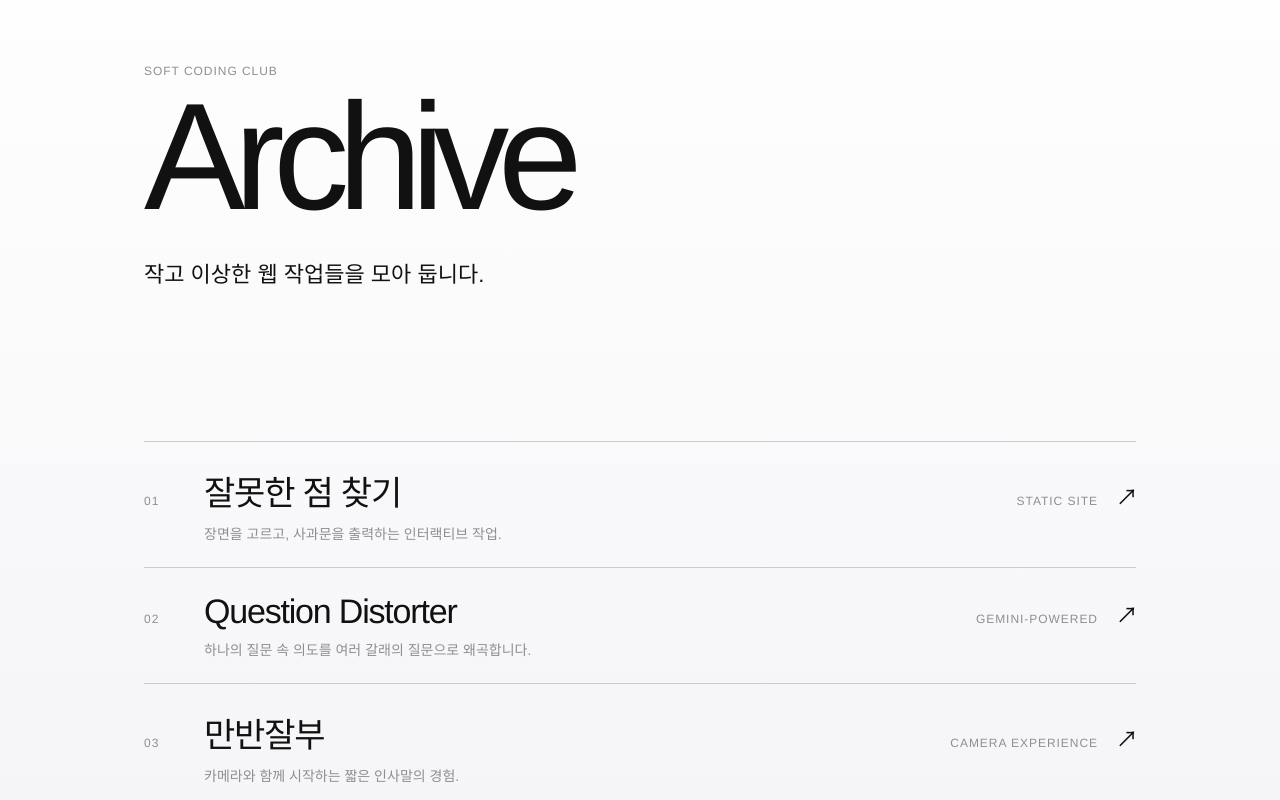
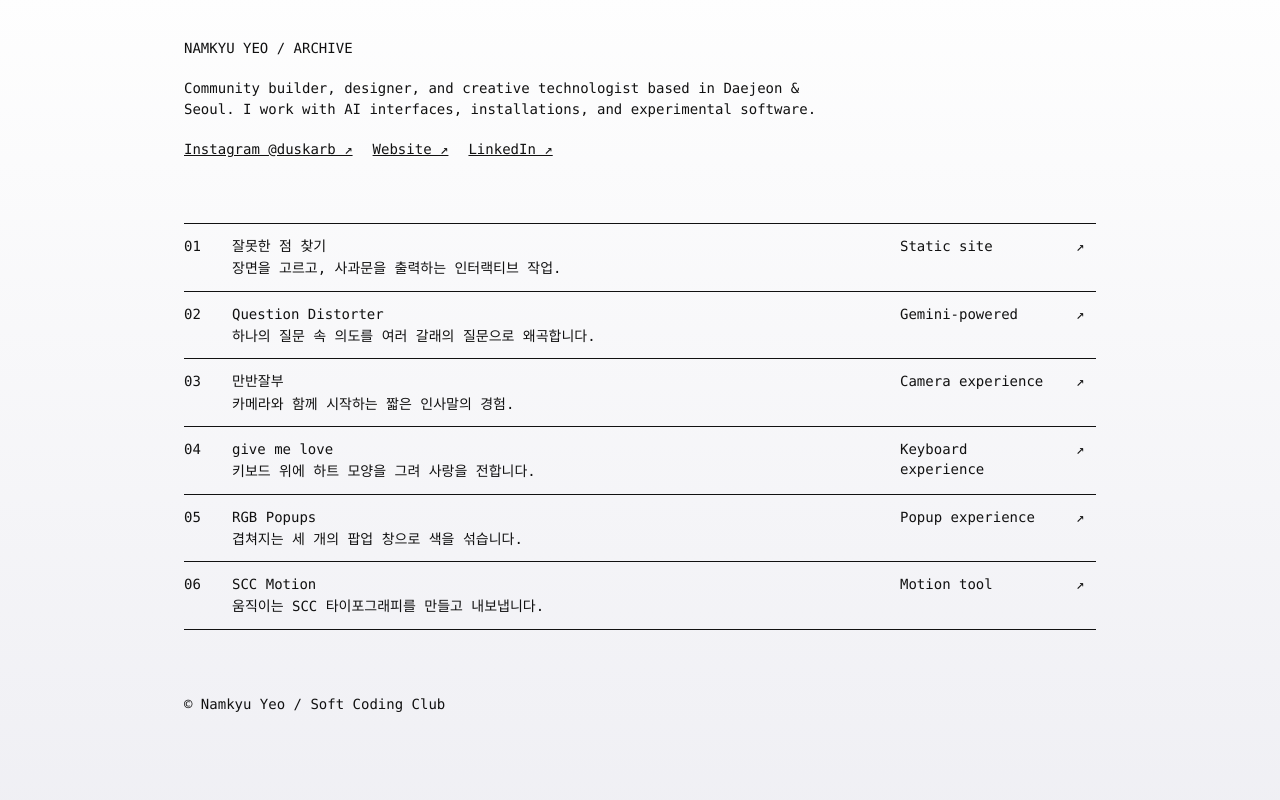
Before and after one commit to Soft-Coding-Club/scc-nky, a Next.js app: page / in a window 1280 px wide. Shown: the top 800 px of the page. Built offline with nearby package versions, Linux system fonts and the light colour scheme.

Commit message:
Simplify archive design and add profile links

```diff
--- a/app/globals.css
+++ b/app/globals.css
@@ -39,101 +39,90 @@ textarea {
 }
 
 .archive {
-  display: flex;
-  flex-direction: column;
-  justify-content: space-between;
   margin: 0 auto;
-  max-width: 1120px;
+  max-width: 960px;
   min-height: 100vh;
-  padding: clamp(24px, 5vw, 64px);
+  padding: 24px;
+}
+
+.archive,
+.archive * {
+  font-family: "SFMono-Regular", Consolas, "Liberation Mono", Menlo, monospace;
+  font-size: 14px;
+  font-weight: 400;
+  letter-spacing: 0;
+  line-height: 1.45;
 }
 
 .archiveHeader {
-  padding-bottom: clamp(60px, 12vw, 160px);
-}
-
-.archiveEyebrow,
-.projectNumber,
-.projectKind,
-.archiveFooter {
-  color: var(--secondary);
-  font-size: 12px;
-  letter-spacing: 0.08em;
-  text-transform: uppercase;
-}
-
-.archiveEyebrow {
-  margin: 0 0 18px;
-}
-
-.archive h1 {
-  font-size: clamp(64px, 12vw, 152px);
-  font-weight: 300;
-  letter-spacing: -0.075em;
-  line-height: 0.8;
-  margin: 0;
+  margin-bottom: 64px;
 }
 
 .archiveIntro {
-  font-size: clamp(17px, 2vw, 22px);
-  font-weight: 300;
-  margin: 38px 0 0;
+  margin: 20px 0;
+  max-width: 650px;
+}
+
+.archiveLinks {
+  display: flex;
+  flex-wrap: wrap;
+  gap: 0 20px;
+}
+
+.archiveLinks a,
+.projectCard {
+  color: inherit;
+}
+
+.archiveLinks a:hover,
+.archiveLinks a:focus-visible,
+.projectCard:hover,
+.projectCard:focus-visible {
+  background: var(--ink);
+  color: var(--bg);
+  outline: none;
 }
 
 .projectList {
-  border-top: 1px solid var(--separator);
+  border-top: 1px solid var(--ink);
 }
 
 .projectCard {
-  align-items: baseline;
-  border-bottom: 1px solid var(--separator);
-  color: inherit;
+  align-items: start;
+  border-bottom: 1px solid var(--ink);
   display: grid;
-  gap: 18px;
-  grid-template-columns: 42px minmax(0, 1fr) auto 20px;
-  padding: 24px 0;
+  gap: 16px;
+  grid-template-columns: 32px minmax(0, 1fr) 160px 20px;
+  padding: 12px 0;
   text-decoration: none;
-  transition: padding 160ms ease;
-}
-
-.projectCard:hover,
-.projectCard:focus-visible {
-  padding-left: 12px;
 }
 
 .projectInfo {
   display: grid;
-  gap: 8px;
-}
-
-.projectTitle {
-  font-size: clamp(22px, 3vw, 34px);
-  font-weight: 400;
-  letter-spacing: -0.035em;
+  gap: 2px;
 }
 
 .projectDescription {
-  color: var(--secondary);
-  font-size: 14px;
-  font-weight: 300;
-}
-
-.projectArrow {
-  font-size: 22px;
+  max-width: 540px;
 }
 
 .archiveFooter {
-  margin-top: 100px;
+  margin-top: 64px;
+  padding-bottom: 24px;
 }
 
 @media (max-width: 620px) {
   .projectCard {
-    align-items: start;
-    grid-template-columns: 28px minmax(0, 1fr) 18px;
+    gap: 8px;
+    grid-template-columns: 28px minmax(0, 1fr) 16px;
   }
 
   .projectKind {
     display: none;
+  }
+
+  .archive {
+    padding: 16px;
   }
 }
 
--- a/app/page.tsx
+++ b/app/page.tsx
@@ -49,9 +49,26 @@ export default function ArchiveHome() {
   return (
     <main className="archive">
       <header className="archiveHeader">
-        <p className="archiveEyebrow">SOFT CODING CLUB</p>
-        <h1>Archive</h1>
-        <p className="archiveIntro">작고 이상한 웹 작업들을 모아 둡니다.</p>
+        <p>NAMKYU YEO / ARCHIVE</p>
+        <p className="archiveIntro">
+          Community builder, designer, and creative technologist based in Daejeon &amp; Seoul.
+          I work with AI interfaces, installations, and experimental software.
+        </p>
+        <div aria-label="외부 링크" className="archiveLinks">
+          <a href="https://www.instagram.com/duskarb/" rel="noreferrer" target="_blank">
+            Instagram @duskarb ↗
+          </a>
+          <a href="https://www.yeonamkyu.com/" rel="noreferrer" target="_blank">
+            Website ↗
+          </a>
+          <a
+            href="https://www.linkedin.com/in/namkyu-yeo-388045285/"
+            rel="noreferrer"
+            target="_blank"
+          >
+            LinkedIn ↗
+          </a>
+        </div>
       </header>
 
       <nav aria-label="프로젝트 목록" className="projectList">
@@ -68,7 +85,7 @@ export default function ArchiveHome() {
         ))}
       </nav>
 
-      <footer className="archiveFooter">© Soft Coding Club</footer>
+      <footer className="archiveFooter">© Namkyu Yeo / Soft Coding Club</footer>
     </main>
   );
 }
```
